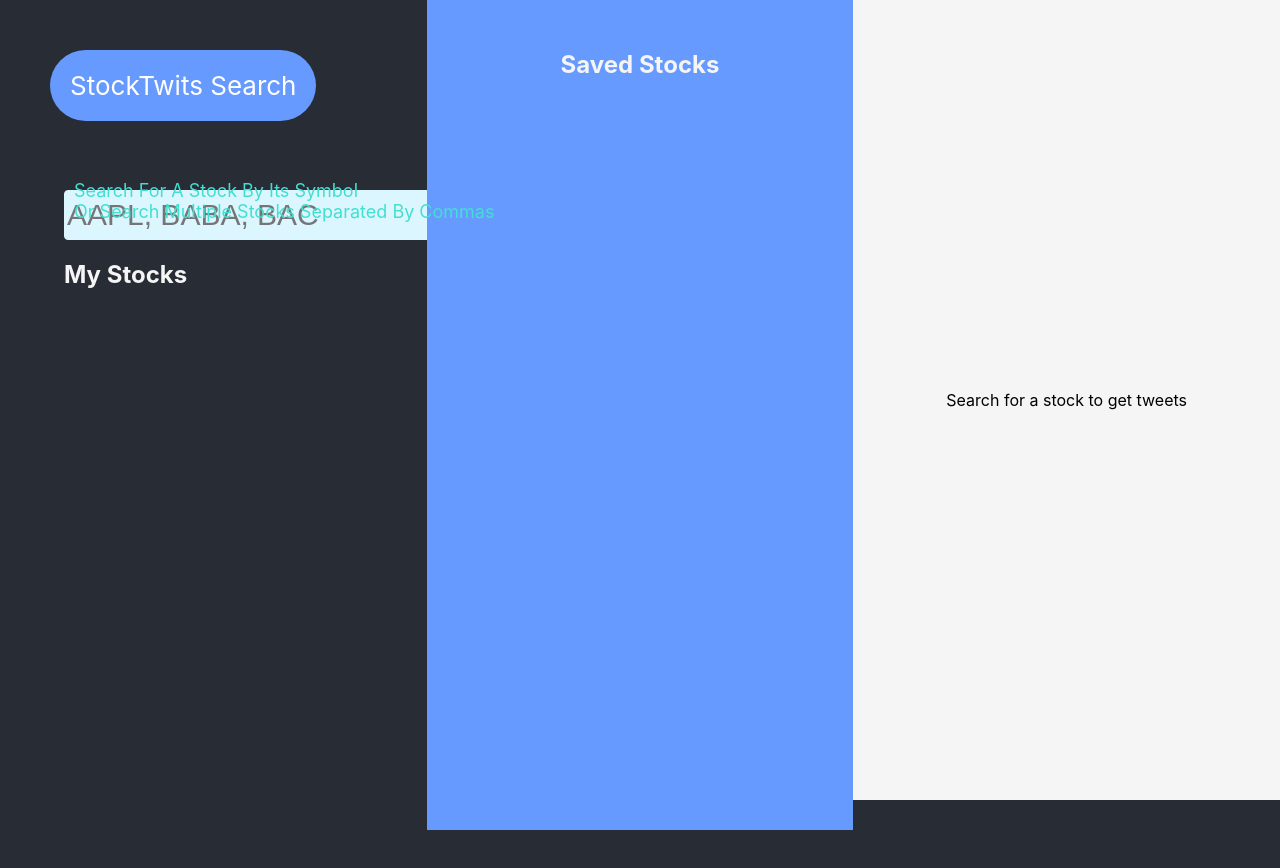
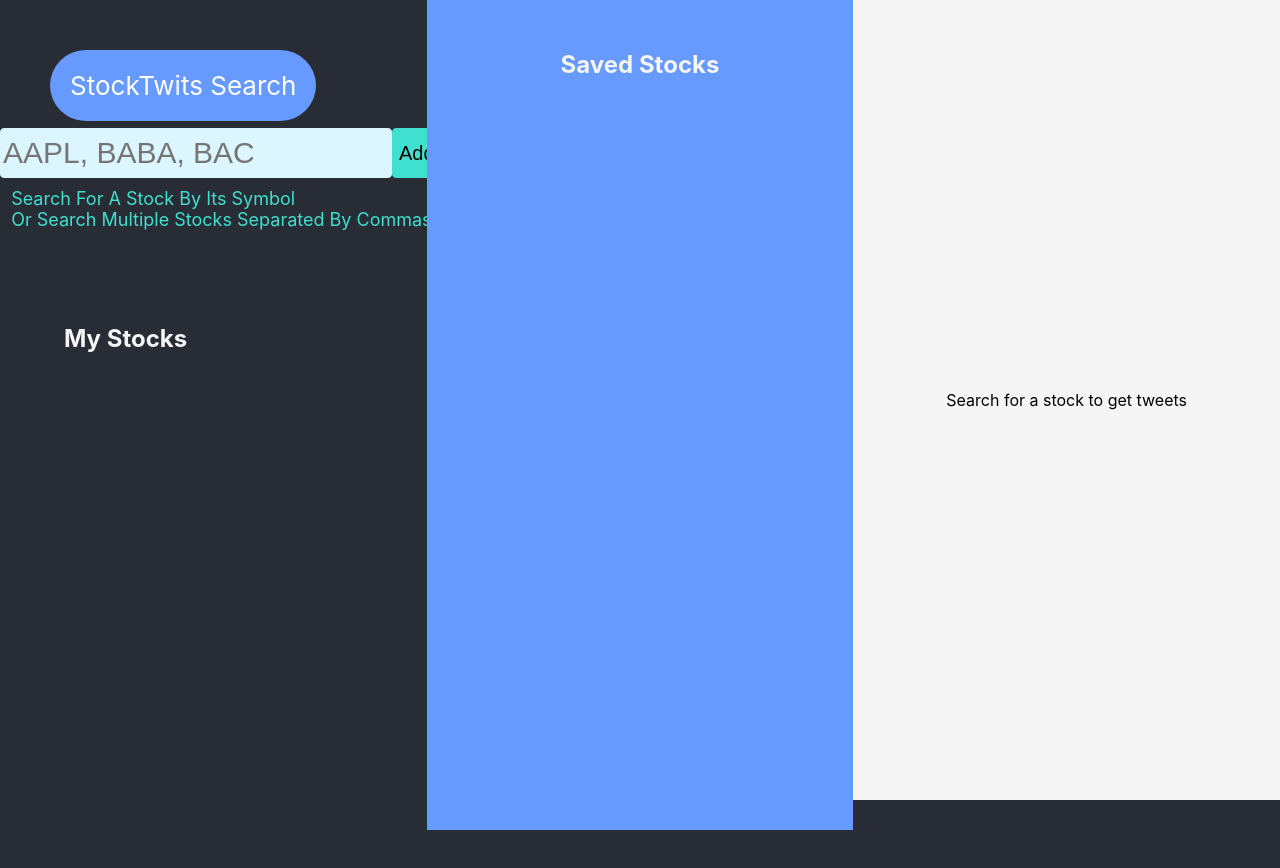
Before and after one commit to CodeChung/stocktwits-client, a React (Create React App) app: page / in a window 1280 px wide. Shown: the top 868 px of the page. Before the commit the page ends 830 px from the top, so only its background shows below. Built offline with nearby package versions, Linux system fonts and the light colour scheme.

Commit message:
tweet counts now updated

```diff
--- a/src/App.js
+++ b/src/App.js
@@ -20,6 +20,7 @@
     const { stockText, saved } = this.state
     let stocks = stockText.split(/[\s,]+/)
     stocks.forEach(stock => stock.trim())
+    stocks = stocks.filter(stock => stock)
     stocks = stocks.map(stock => stock.toUpperCase())
     stocks.forEach(stock => saved.push(stock))
     this.setState({ saved, stockText: '' })
--- a/src/routes/Search/Search.css
+++ b/src/routes/Search/Search.css
@@ -4,15 +4,18 @@
   flex-direction: column;
   justify-content: space-around;
   align-items: center;
-  /* padding-top: 20vh; */
+  padding-top: 12vh;
 }
 
 .col-1 form {
   display: flex;
-  width: 70%;
   margin: 0 auto;
-  height: 30vh;
   align-items: flex-end;
+  flex-direction: column;
+}
+
+.form-line {
+  display: flex;
 }
 
 .col-1 form label {
@@ -20,7 +23,6 @@
   text-align: left;
   font-size: 18px;
   background: transparent;
-  position: absolute;
   top: 170px;
   color: turquoise;
 }
--- a/src/routes/Search/Search.js
+++ b/src/routes/Search/Search.js
@@ -13,9 +13,11 @@
         return (
             <section className='col col-1'>
                 <form onSubmit={(e) => this.props.addStock(e)}>
-                    <input onChange={(e) => this.props.changeText(e)} value={stockText} placeholder='AAPL, BABA, BAC' name='stock-search' id='stock-search' />
-                    <button>Add</button>
-                    <label for='stock-search'>Search For A Stock By Its Symbol <br /> Or Search Multiple Stocks Separated By Commas</label>
+                    <div className='form-line'>
+                        <input onChange={(e) => this.props.changeText(e)} value={stockText} placeholder='AAPL, BABA, BAC' name='stock-search' id='stock-search' />
+                        <button>Add</button>
+                    </div>
+                    <label htmlFor='stock-search'>Search For A Stock By Its Symbol <br /> Or Search Multiple Stocks Separated By Commas</label>
                 </form>
                 <div className='saved-stocks'>
                     <h2>My Stocks</h2>
--- /dev/null
+++ b/src/routes/Stocks/Stock.js
@@ -0,0 +1,29 @@
+import React from 'react'
+import './Stocks.css'
+
+class Stock extends React.Component {
+    state = {
+        tweetCount: 0,
+        error: false,
+    }
+    componentDidMount() {
+        const url = `https://api.stocktwits.com/api/2/streams/symbol/${this.props.stock}.json`
+        fetch(url)
+            .then(res => res.json())
+            .then(res => this.setState({ tweetCount: res['messages'].length }))
+            .catch(res => this.setState({ error: res.message }))
+    }
+    render() {
+        const { stock } = this.props
+        return (
+            <li key={stock} onClick={() => this.props.activateStock(stock)} className='list-stock'>
+                <h2>{stock}</h2>
+                <div className='tweet-count'>
+                    {this.state.tweetCount}
+                </div>
+            </li>
+        )
+    }
+}
+
+export default Stock
--- a/src/routes/Stocks/Stocks.js
+++ b/src/routes/Stocks/Stocks.js
@@ -1,19 +1,11 @@
 import React from 'react'
 import './Stocks.css'
+import Stock from './Stock'
 
 class Stocks extends React.Component {
-    componentDidMount() {
-
-    }
     render() {
         const { stocks } =  this.props
-        const stocksList = stocks.map(stock =>
-            <li onClick={() => this.props.activateStock(stock)} key={stock} className='list-stock'>
-                <h2>{stock}</h2>
-                <div className='tweet-count'>
-                    1
-                </div>
-            </li>
+        const stocksList = stocks.map(stock => <Stock stock={stock} activateStock={this.props.activateStock} />
         )
         return (
             <section className='col col-2'>
```
